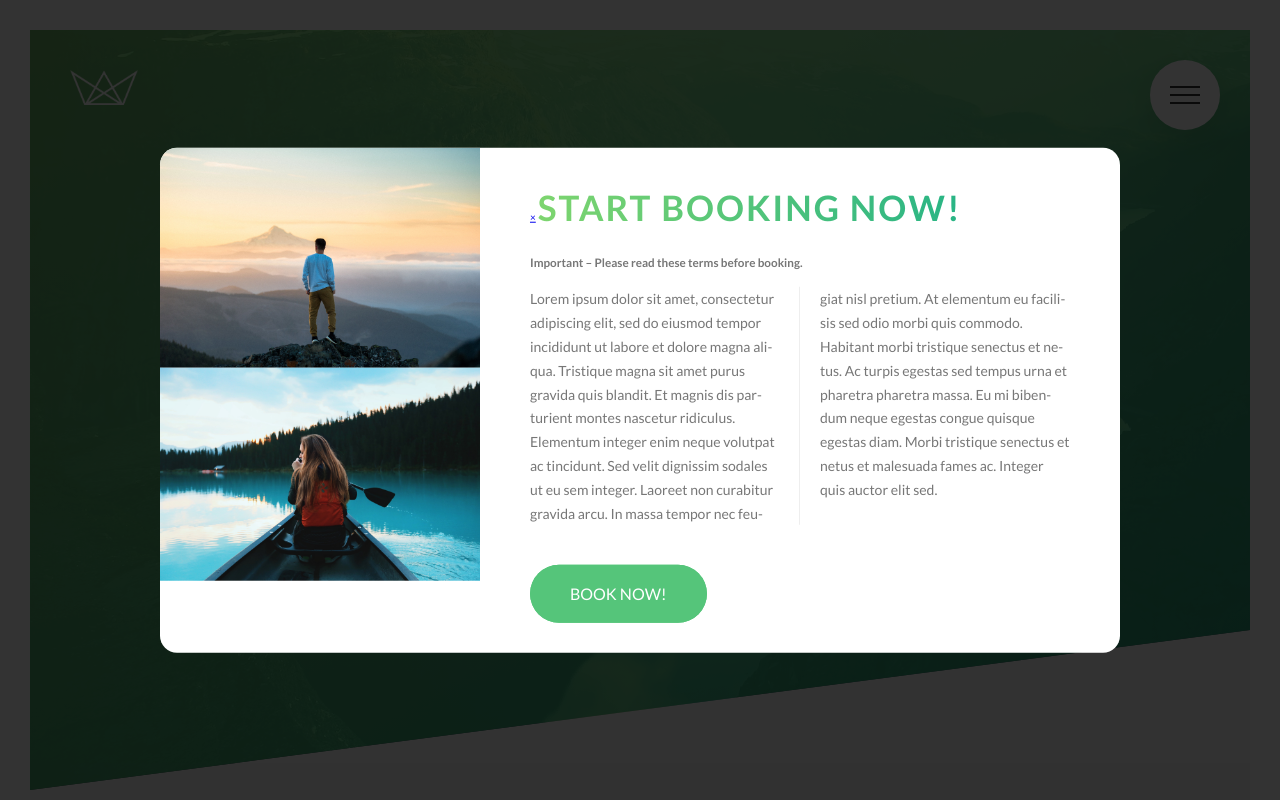
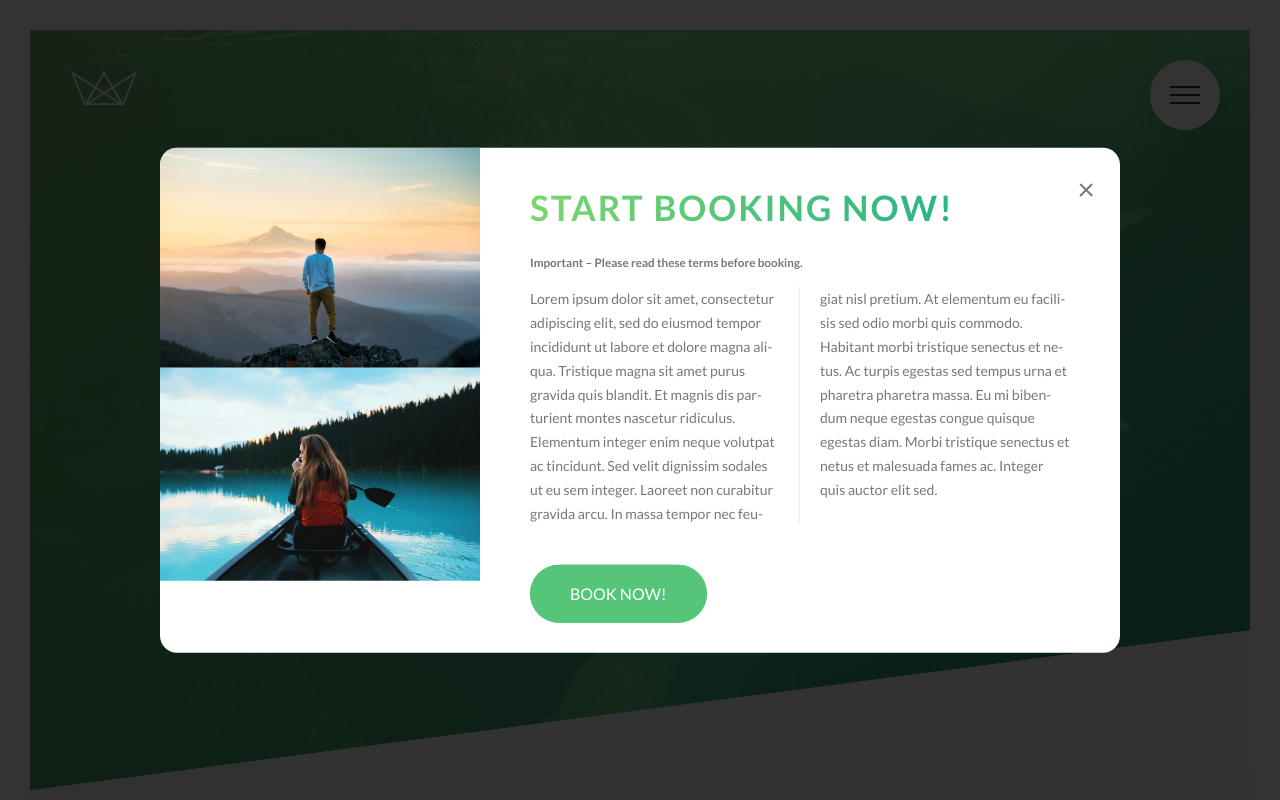
Before and after one commit to team-cake/just-a-website, a PHP site: page / in a window 1280 px wide, after a click on "BOOK NOW!". Run offline with PHP 8.4, Linux system fonts and the light colour scheme.

Commit message:
Set transition and the delay of the popup

```diff
--- a/public/css/style.css
+++ b/public/css/style.css
@@ -429,9 +429,6 @@ body {
   opacity: 0;
   visibility: hidden;
   transition: all 0.3s; }
-  .popup:target {
-    opacity: 1;
-    visibility: visible; }
   .popup__content {
     position: absolute;
     top: 50%;
@@ -442,7 +439,10 @@ body {
     box-shadow: 0 2rem 4 rgba(0, 0, 0, 0.2);
     border-radius: 17px;
     display: table;
-    overflow: hidden; }
+    overflow: hidden;
+    opacity: 0;
+    transform: translate(-50%, -50%) scale(0);
+    transition: all 0.8s 0.2s; }
   .popup__left {
     width: 33.3333333%;
     display: table-cell; }
@@ -467,6 +467,24 @@ body {
     -ms-hyphens: auto;
     -webkit-hyphens: auto;
     hyphens: auto; }
+  .popup:target {
+    opacity: 1;
+    visibility: visible; }
+  .popup:target .popup__content {
+    opacity: 1;
+    transform: translate(-50%, -50%) scale(1); }
+  .popup__close:link, .popup__close:visited {
+    color: #777;
+    position: absolute;
+    top: 2.5rem;
+    right: 2.5rem;
+    font-size: 3rem;
+    text-decoration: none;
+    display: inline-block;
+    transition: all 0.2s;
+    line-height: 1; }
+  .popup__close:hover {
+    color: #55c57a; }
 
 .story {
   width: 75%;
--- a/public/sass/components/_popup.scss
+++ b/public/sass/components/_popup.scss
@@ -10,11 +10,6 @@
 	visibility: hidden;
 	transition: all 0.3s;
 
-	&:target {
-		opacity: 1;
-		visibility: visible;
-	}
-
 	&__content {
 		@include absCenter;
 
@@ -24,6 +19,9 @@
 		border-radius: 17px;
 		display: table;
 		overflow: hidden;
+		opacity: 0;
+		transform: translate(-50%, -50%) scale(0);
+		transition: all 0.8s 0.2s;
 	}
 
 	&__left {
@@ -60,4 +58,34 @@
 		-webkit-hyphens: auto;
 		hyphens: auto;
 	}
+
+	// Open states
+	&:target {
+		opacity: 1;
+		visibility: visible;
+	}
+
+	&:target &__content {
+		opacity: 1;
+		transform: translate(-50%, -50%) scale(1);
+	}
+
+	&__close {
+		&:link,
+		&:visited {
+			color: $color-grey-dark;
+			position: absolute;
+			top: 2.5rem;
+			right: 2.5rem;
+			font-size: 3rem;
+			text-decoration: none;
+			display: inline-block;
+			transition: all 0.2s;
+			line-height: 1;
+		}
+
+		&:hover {
+			color: $color-primary;
+		}
+	}
 }
```
